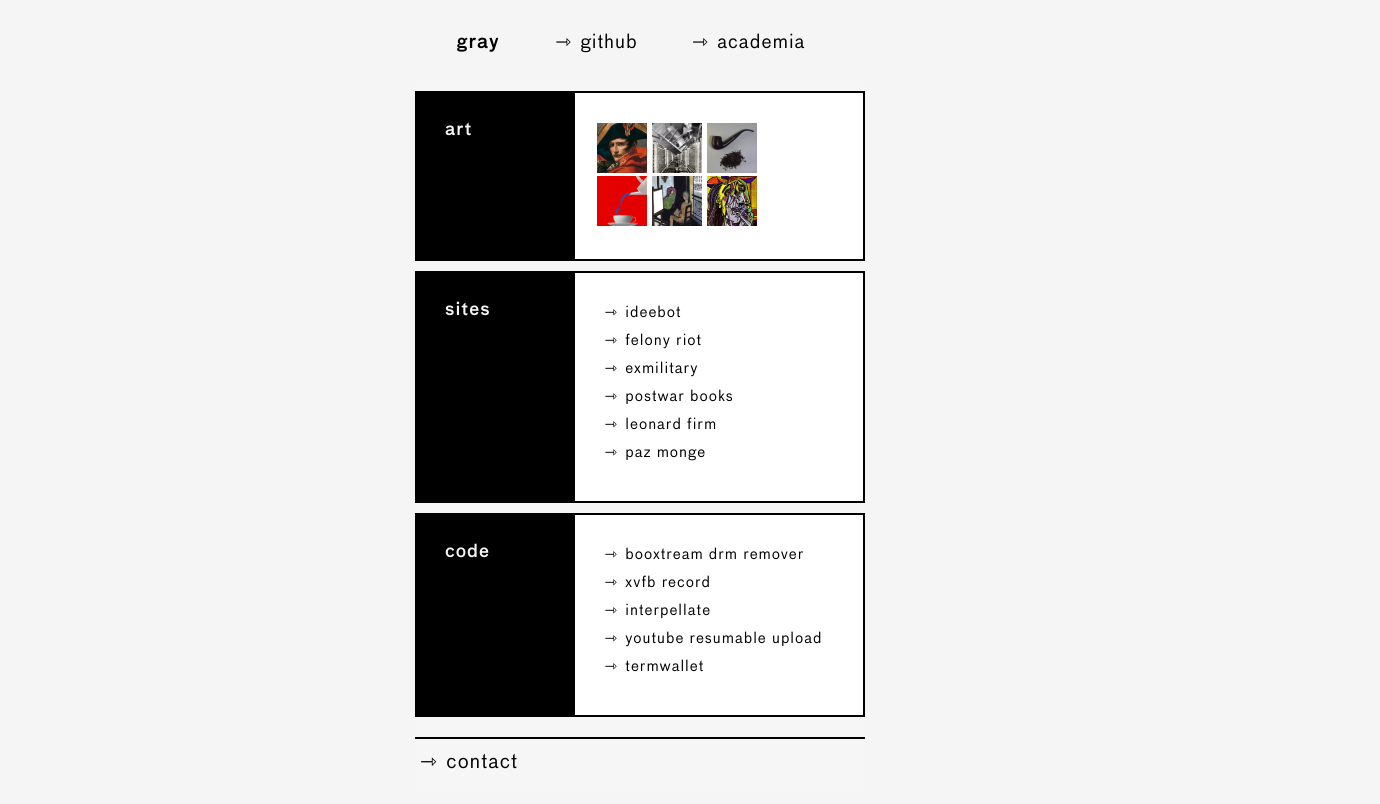
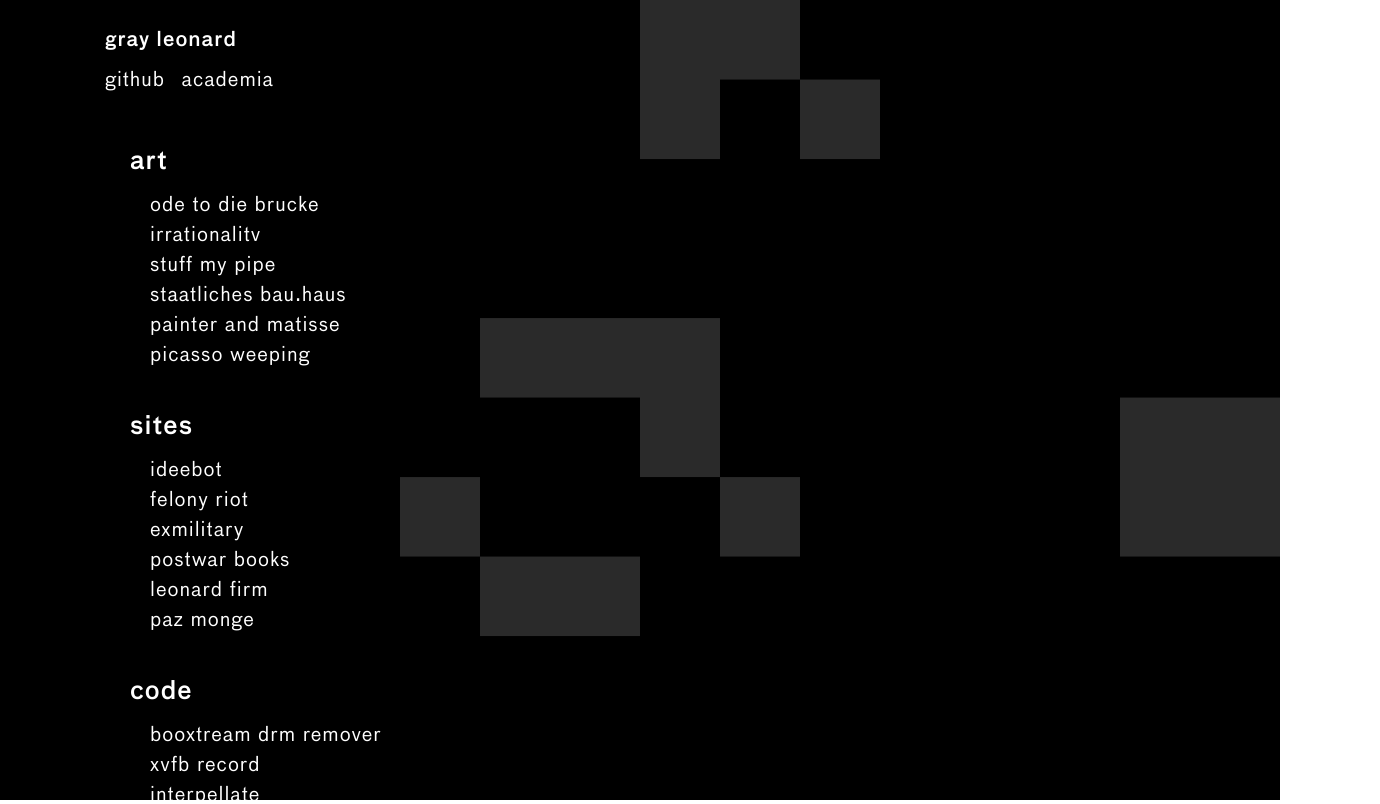
Before and after one commit to grayleonard/grayleonard.github.com, a plain HTML site: page index.html in a window 1280 px wide. Shown: the whole page, 1380 px wide, since content can reach past the window. Drawn offline with Linux system fonts and the light colour scheme.

Commit message:
New version

```diff
--- /dev/null
+++ b/cells.js
@@ -0,0 +1,162 @@
+function Cells(ele) {
+	this.ele = ele
+	this.ctx = this.ele.getContext('2d')
+	this.cells = {}
+	this.cellSize = 80
+	this.drawpat = this.ctx.createPattern(patimg, 'repeat')
+	this.patterns = [
+		[".0.",
+		"..0",
+		"000"],
+		["000",
+		"0..",
+		".0."]
+	];
+	document.addEventListener('click', this.onClick.bind(this));
+	this.init()
+	return this
+}
+
+Cells.prototype = {
+	init: function() {
+		this.setSize()
+		this.seed()
+	},
+	key2coords: function(key) {
+		var split = key.split("-");
+		return [parseInt(split[0], 10), parseInt(split[1], 10)];
+	},
+	coords2key: function(x, y) {
+		return x + '-' + y
+	},
+	onClick: function(e) {
+		console.log(this)
+		console.log(e)
+		this.placePattern(
+			Math.floor(e.clientX/this.cellSize),
+			Math.floor(e.clientY/this.cellSize
+				  )
+		);
+	},
+	setSize: function() {
+		this.width = document.body.clientWidth
+		this.height = document.body.clientHeight
+		this.ctx.canvas.width = this.width
+		this.ctx.canvas.height = this.height
+		for(var i = 0; i < this.width / this.cellSize; i++) {
+			for(var j = 0; j < this.height / this.cellSize; j++) {
+				this.cells[i+'-'+j] = { x: i, y: j, type: 0, color: '#f5f5f5' }
+			}
+		}
+	},
+	seed: function() {
+		var self = this
+		this.placeRandom(1)
+	},
+	draw: function() {
+		var self = this
+		var keys = Object.keys(self.cells)
+		keys.forEach(function(k) {
+			if(self.cells[k].type == 1)
+				self.ctx.fillStyle = '#2a2a2a'//self.cells[k].color
+			if(self.cells[k].type == 0)
+				self.ctx.fillStyle = 'black'//self.cells[k].color
+			self.ctx.fillRect(self.cells[k].x * self.cellSize, self.cells[k].y * self.cellSize, self.cellSize, self.cellSize)
+		})
+	},
+	getRandom: function(min, max) {
+		return min + Math.floor(Math.random() * (max - min + 1));
+	},
+	placeRandom: function(num) {
+		var self = this
+		var num = num || 5
+		for(var i = 0; i < num; i++) {
+			var rx = this.getRandom(0, (this.width / this.cellSize) - 1)
+			var ry = this.getRandom(0, (this.height / this.cellSize) - 1)
+			self.placePattern(rx, ry)
+		}
+	},
+	placePattern: function(rx, ry) {
+		console.log(rx, ry)
+		var self = this
+		var pattern = self.patterns[self.getRandom(0, self.patterns.length - 1)]
+		pattern.map(function (line, i) {
+			for (var j = 0; j < line.length; j++) {
+				var alive = line[j] !== ".";
+				var x = rx + j, y = ry + i;
+				if (alive) {
+					self.createCell(x+'-'+y);
+				}
+			}
+		});
+
+	},
+	step: function () {
+		//this.setSize();
+
+		var neighbourCounts = {}, k, self = this;
+
+		var countNeighbours = function (key) {
+			var neighbourKey;
+			var coords = self.key2coords(key);
+			for (var x = -1; x <= 1; x++) {
+				for (var y = -1; y <= 1; y++) {
+					neighbourKey = self.coords2key(x + coords[0], y + coords[1]);
+					if(neighbourKey in self.cells && self.cells[neighbourKey].type == 1) {
+						neighbourCounts[key] = neighbourCounts[key] || 0;
+						if (x === 0 && y === 0) continue;
+						neighbourCounts[key]++
+					}
+				}
+			}
+		};
+
+		// Count neighbours
+		for (k in this.cells) {
+			countNeighbours(k);
+		}
+
+		var birthsAndDeaths = function (key) {
+			var count = neighbourCounts[key];
+			var coords = self.key2coords(key);
+			if (count < 2 || count > 3) {
+				self.killCell(key)
+			} else if (count === 3) {
+				self.createCell(key)
+			}
+		};
+
+		// Births and deaths
+		for (k in neighbourCounts) {
+			birthsAndDeaths(k);
+		}
+		self.draw()
+
+	},
+	killCell: function(c) {
+		if(c in this.cells) {
+			this.cells[c].type = 0
+			this.cells[c].color = 'black'
+		}
+	},
+	createCell: function(c) {
+		if(c in this.cells) {
+			this.cells[c].type = 1
+			this.cells[c].color = '#e5e5e5'
+		}
+	}
+}
+
+var patimg = new Image()
+patimg.onload = function() {
+	window.Cells = Cells
+	window.cells = new window.Cells(document.querySelector('#automata'))
+	setInterval(function() {
+		window.cells.step()
+	}, 185)
+	setInterval(function() {
+		window.cells.placeRandom(1)
+	}, 700)
+}
+
+patimg.src = 'pattern.png'
--- a/index.html
+++ b/index.html
@@ -6,12 +6,19 @@
        	<title>gray leonard</title>
 	<link rel=stylesheet href="style.css" type="text/css">
 </head>
+<style>
+	#automata {
+		width: 100%;
+		height: 100vh;
+	}
+</style>
 <body>
+  <canvas id="automata"></canvas>
   <div id="container">
     <div id="header" >
 	<div class="logo">
 		<b>
-			<a href="#">gray</a>
+			<a href="#">gray leonard</a>
 		</b>
 	</div>
       <div id="menu">
@@ -24,39 +31,39 @@
 	<div class="category--left">
 		<h3>art</h3>
 	</div>
-        <div class="category--right" style="text-align: center">
-        	<div id="sitelist">
-        	    <div class="siteentry">
+        <div class="category--right">
+        	      <ul>
+        	      	<li>
         	      		<a class="sitelink" href="http://ode-to-die-brucke.com">
-        	        <img class="siteimg" src="ode-to-die-brucke.jpg">
+        	      		 ode to die brucke
         	      		</a>
-        	    </div>
-        	    <div class="siteentry">
+        	      	</li>
+        	      	<li>
         	      		<a class="sitelink" href="http://irrationali.tv">
-        	        <img class="siteimg" src="irrationalitv.png">
+        	      		irrationalitv
         	      		</a>
-        	    </div>
-        	    <div class="siteentry">
+        	      	</li>
+        	      	<li>
         	      		<a class="sitelink" href="http://stuffmypipe.com">
-        	        <img class="siteimg" src="stuffmypipe.jpeg">
+        	      		stuff my pipe
         	      		</a>
-        	    </div>
-        	    <div class="siteentry">
+        	      	</li>
+        	      	<li>
         	      		<a class="sitelink" href="http://staatliches-bau.haus">
-        	        <img class="siteimg" src="bauhaus.png">
+        	      		staatliches bau.haus
         	      		</a>
-        	  </div>
-        	    <div class="siteentry">
+        	      	</li>
+        	      	<li>
         	      		<a class="sitelink" href="http://thepainterandmatisse.com">
-        	        <img class="siteimg" src="painterandmatisse.jpeg">
+        	      		painter and matisse
         	      		</a>
-        	    </div>
-        	    <div class="siteentry">
+        	      	</li>
+        	      	<li>
         	      		<a class="sitelink" href="http://picassoweeping.com">
-        	        <img class="siteimg" src="picassoweeping.jpeg">
+        	      		picasso weeping
         	      		</a>
-			</div>
-		</div>
+        	      	</li>
+        	      </ul>
         </div>
       </div>
         <div class="category">
@@ -116,4 +123,5 @@
     </div>
   </div>
 </body>
+<script src="cells.js"></script>
 </html>
--- a/style.css
+++ b/style.css
@@ -10,34 +10,32 @@
 }
 
 html, body {
-  background-color: #f5f5f5;
+	background-color: rgba(0,0,0,0);
 	font-family: "bau", verdana;
+	font-size: 20px;
 	font-weight: 300;
-  font-size: 15px;
 	letter-spacing: 1px;
 	margin:0;
 	padding:0;
-  height: 100%;
-  overflow-x: auto;
+	overflow: hidden;
 }
 
 h3 {
-	color: #f5f5f5;
+	display: block;
+	color: white;
 	margin: 0;
 	padding: 30px 0 0 30px;
 	font-weight: 700;
+	font-size: 25px;
 }
 
 a {
 	padding: 5px;
-  color: black;
+	color: white;
 	text-decoration: none;
 }
 
 ul {
-  margin: 0 0 0 0;
-  list-style-position: inside;
-  padding-left: 0;
 }
 
 li {
@@ -46,89 +44,59 @@ li {
 	padding-left: 5px;
 }
 
-a:before {
-	content: "⇾  ";
-	margin-right: 2px;
-}
-
 img {
 	width: auto;
 }
 
 #container {
-	margin:0 auto;
-	max-width: 450px;
-	text-align: center;
-}
-
-.logo a:before {
-	content: "";
-	margin: 0;
+	top: 0;
+	left: 0;
+	position: absolute;
+	width: 100%;
+	margin-left: 100px;
+	height: 100%;
+	overflow: scroll;
 }
 
 #header {
-	font-size: 19px;
-	display: inline-block;
 	width: 100%;
-	text-align: center;
 	margin-top: 30px;
 	padding-bottom: 10px;
 	margin-bottom:1em;
 }
 
 #header .logo {
-	display:inline-block;
-	margin-left: 20px;
-	margin-right: 20px;
+	display: block;
 	font-weight: 300;
 }
 
 #menu {
-	display: inline-block;
-	margin-left: 1em;
-	position:relative;
+	margin-top: 20px;
+	display: block;
 }
 
 #menu a {
-	margin-right: 2em;
-	padding-left: 5px;
-}
-
-#menu a:before {
-	content: "⇾ ";
-	margin-right: 2px;
 }
 
 #content {
-	display: inline-block;
+	display: block;
 	width: 100%;
 	text-align: left;
-	background-color: #F6f6f6;
 	padding-bottom: 20px;
 }
 
 .category {
-	background-color: black;
 	height: 100%;
 	width: 100%;
 	margin: 10px 0 10px 0;
 }
 
 .category--left {
-	height: 100%;
-	float: left;
 	display: block;
-	color: white;
-	background-color: black;
-	width: 35%;
 }
 
 .category--right {
-	border: 2px solid black;
-	background-color: white;
-	padding: 30px 20px 30px 20px;
-	width: calc(65% - 44px);
-	display: inline-block;
+	display: block;
 }
 
 .row {
@@ -137,17 +105,14 @@ img {
 
 }
 
-#sitelist {
-	width: 165px;
-}
-
 .siteentry {
 	display: inline;
 	width:auto;
 }
 
-.siteentry .sitelink:hover {
+a:hover {
 	background-color: white;
+	color: black;
 }
 .siteentry .sitelink:before {
 	content: "" !important;
@@ -158,10 +123,6 @@ img {
 	padding: 0;
 }
 
-a:hover {
-	background-color: black;
-	color: white;
-}
 
 .sitelink {
 	text-decoration: none;
@@ -173,9 +134,8 @@ a:hover {
 }
 
 #footer {
-	font-size: 20px;
 	margin-top: 20px;
 	padding-top: 10px;
-	border-top: 2px solid black;
+	padding-bottom: 90px;
 
 }
```
Also changed, not shown: pattern.png (added). Lines whose indentation alone changed are shown as unchanged.
